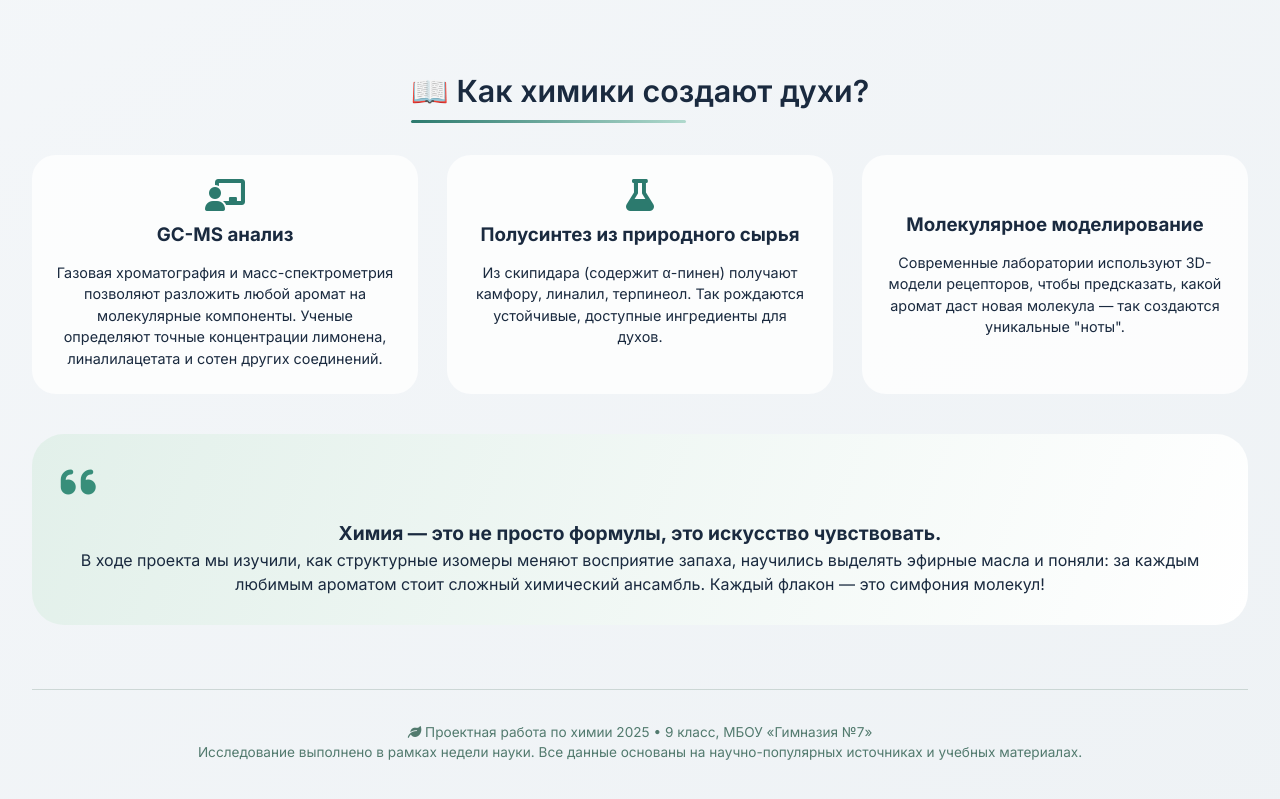
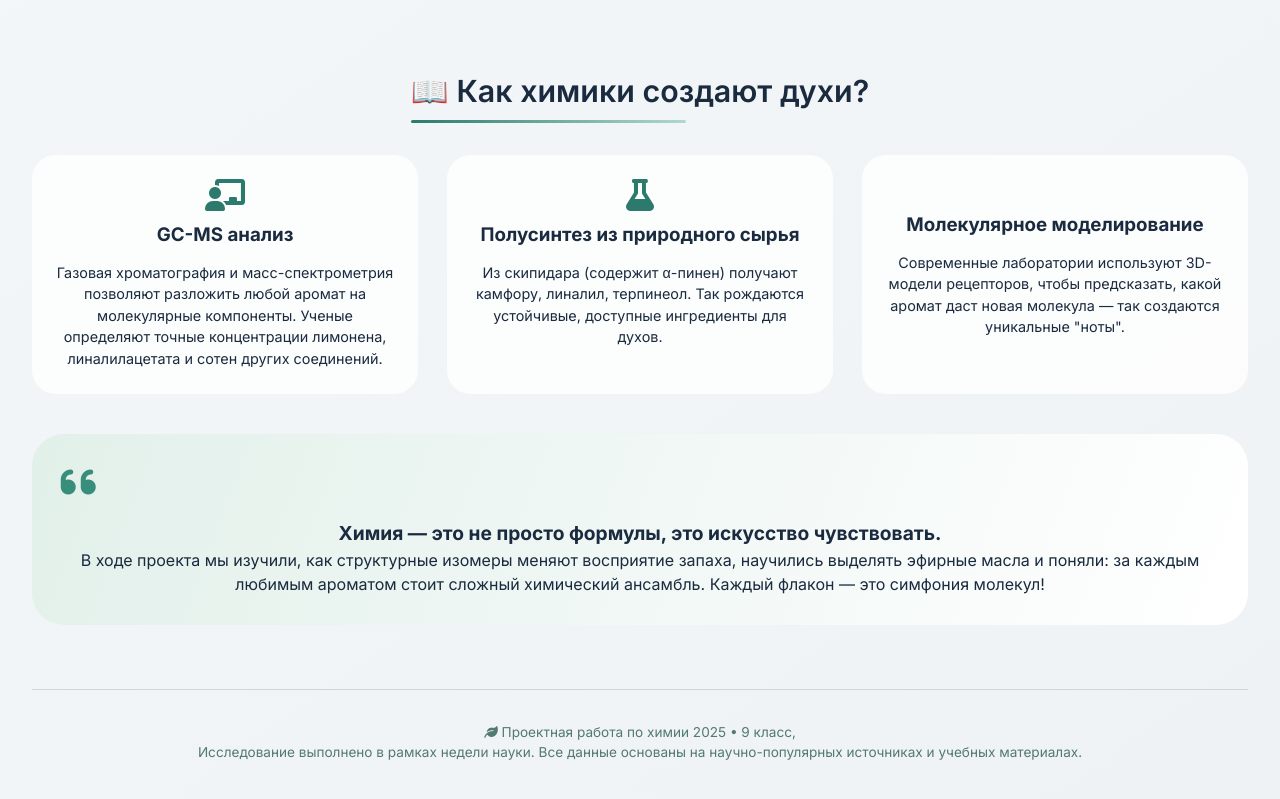
Before and after one commit to ankka281/proekt-po-himii, a plain HTML site: page index.html in a window 1280 px wide. Shown: the part 1524-2323 px from the top of the page. Drawn offline with Linux system fonts and the light colour scheme.

Commit message:
Update index.html

```diff
--- a/index.html
+++ b/index.html
@@ -471,7 +471,7 @@
     </div>
 
     <footer>
-        <i class="fas fa-leaf"></i> Проектная работа по химии 2025 • 9 класс, МБОУ «Гимназия №7»<br>
+        <i class="fas fa-leaf"></i> Проектная работа по химии 2025 • 9 класс, <br>
         Исследование выполнено в рамках недели науки. Все данные основаны на научно-популярных источниках и учебных материалах.
     </footer>
 </div>
```
